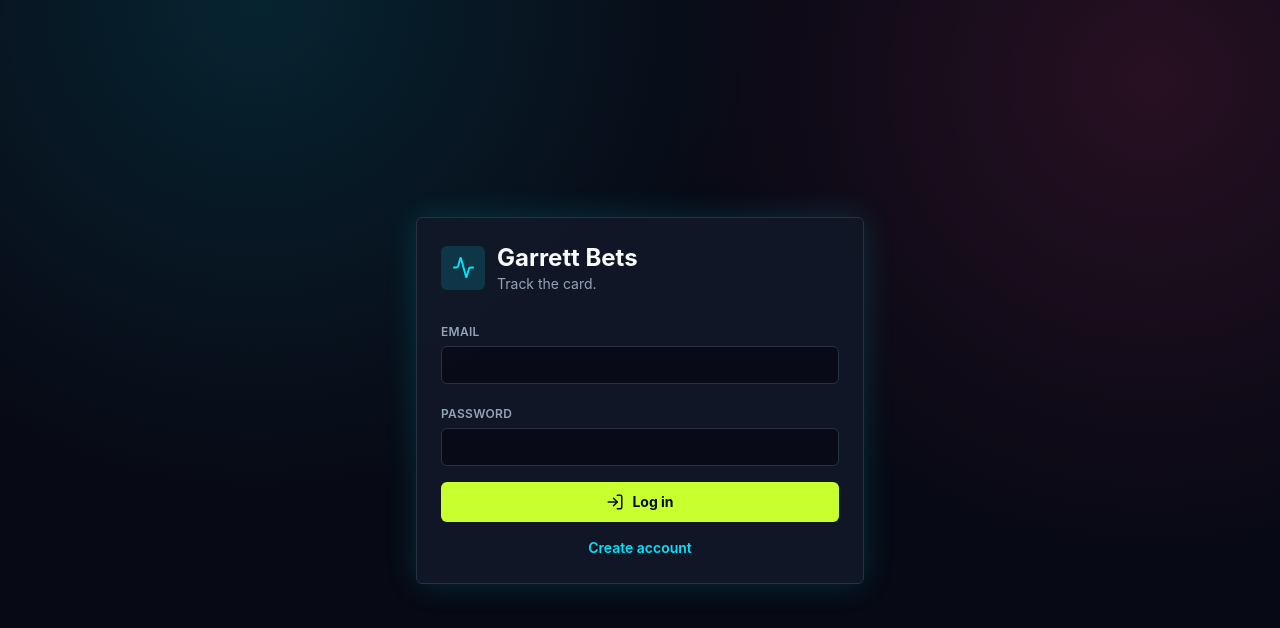
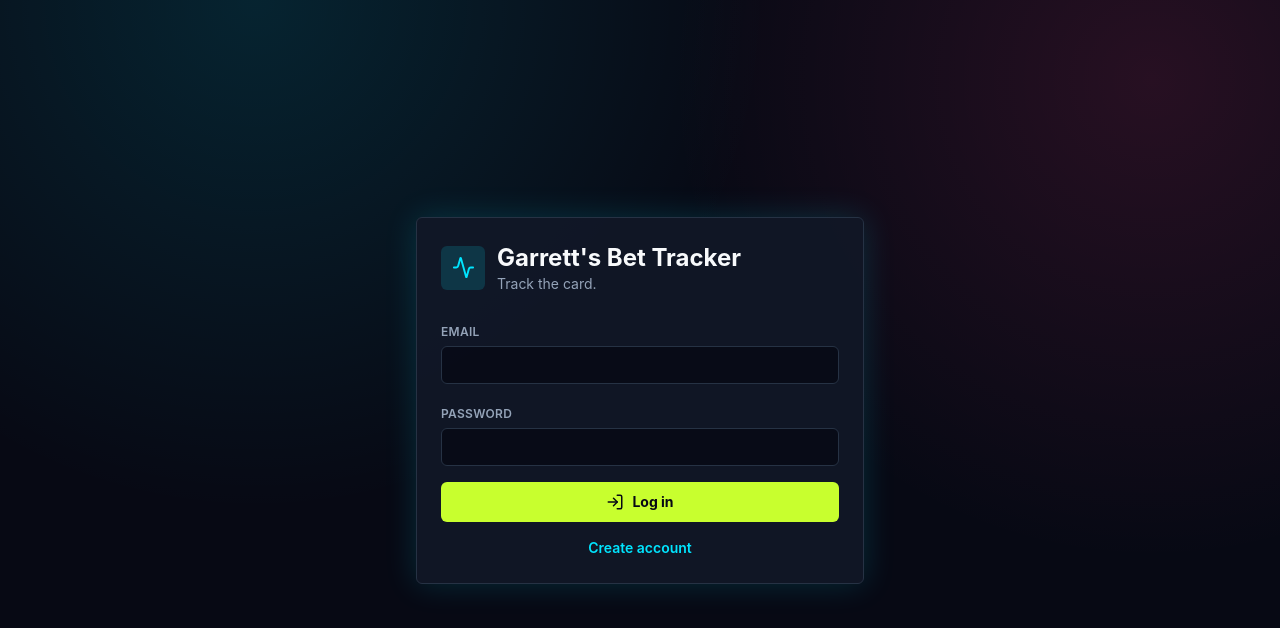
Before and after one commit to garrett-fiorito/Garrett-Bets, a React (Vite) app: page / in a window 1280 px wide. Shown: the top 628 px of the page. Built offline with nearby package versions, Linux system fonts and the light colour scheme; no server answers.

Commit message:
Rename app branding

```diff
--- a/index.html
+++ b/index.html
@@ -3,7 +3,7 @@
   <head>
     <meta charset="UTF-8" />
     <meta name="viewport" content="width=device-width, initial-scale=1.0" />
-    <title>Garrett Bets</title>
+    <title>Garrett's Bet Tracker</title>
   </head>
   <body>
     <div id="root"></div>
--- a/src/components/AuthView.tsx
+++ b/src/components/AuthView.tsx
@@ -45,7 +45,7 @@ export default function AuthView({ supabase }: Props) {
             <Activity size={23} />
           </div>
           <div>
-            <h1 className="text-2xl font-bold">Garrett Bets</h1>
+            <h1 className="text-2xl font-bold">Garrett's Bet Tracker</h1>
             <p className="text-sm text-slate-400">Track the card.</p>
           </div>
         </div>
--- a/src/components/Dashboard.tsx
+++ b/src/components/Dashboard.tsx
@@ -104,7 +104,7 @@ export default function Dashboard({ session, supabase }: Props) {
                 <Trophy size={23} />
               </div>
               <div>
-                <h1 className="text-3xl font-black">Garrett Bets</h1>
+                <h1 className="text-3xl font-black">Garrett's Bet Tracker</h1>
                 <p className="text-sm text-slate-400">{session.user.email}</p>
               </div>
             </div>
```
Also changed, not shown: 1 other file (tests, documents, lock files or other folders).
